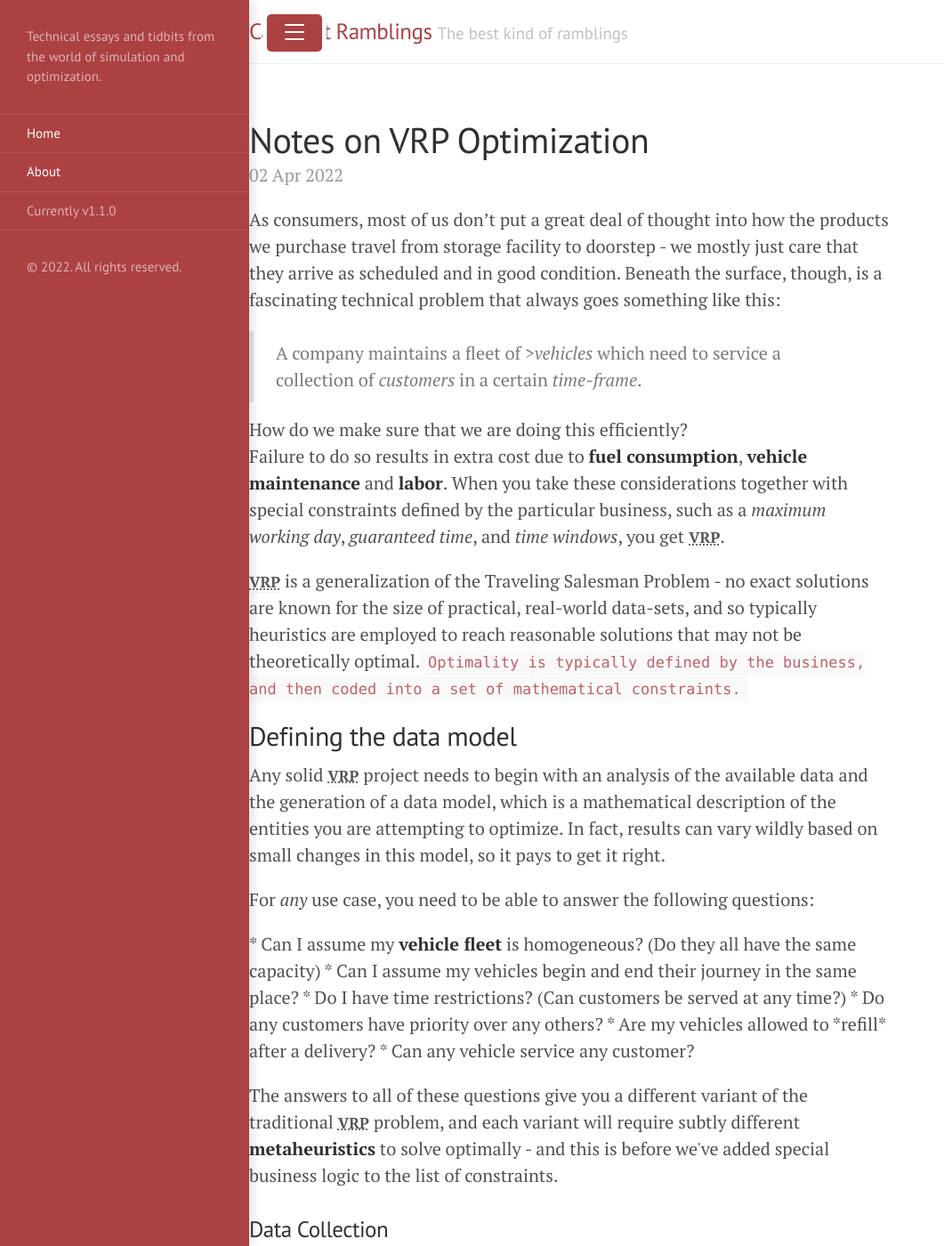
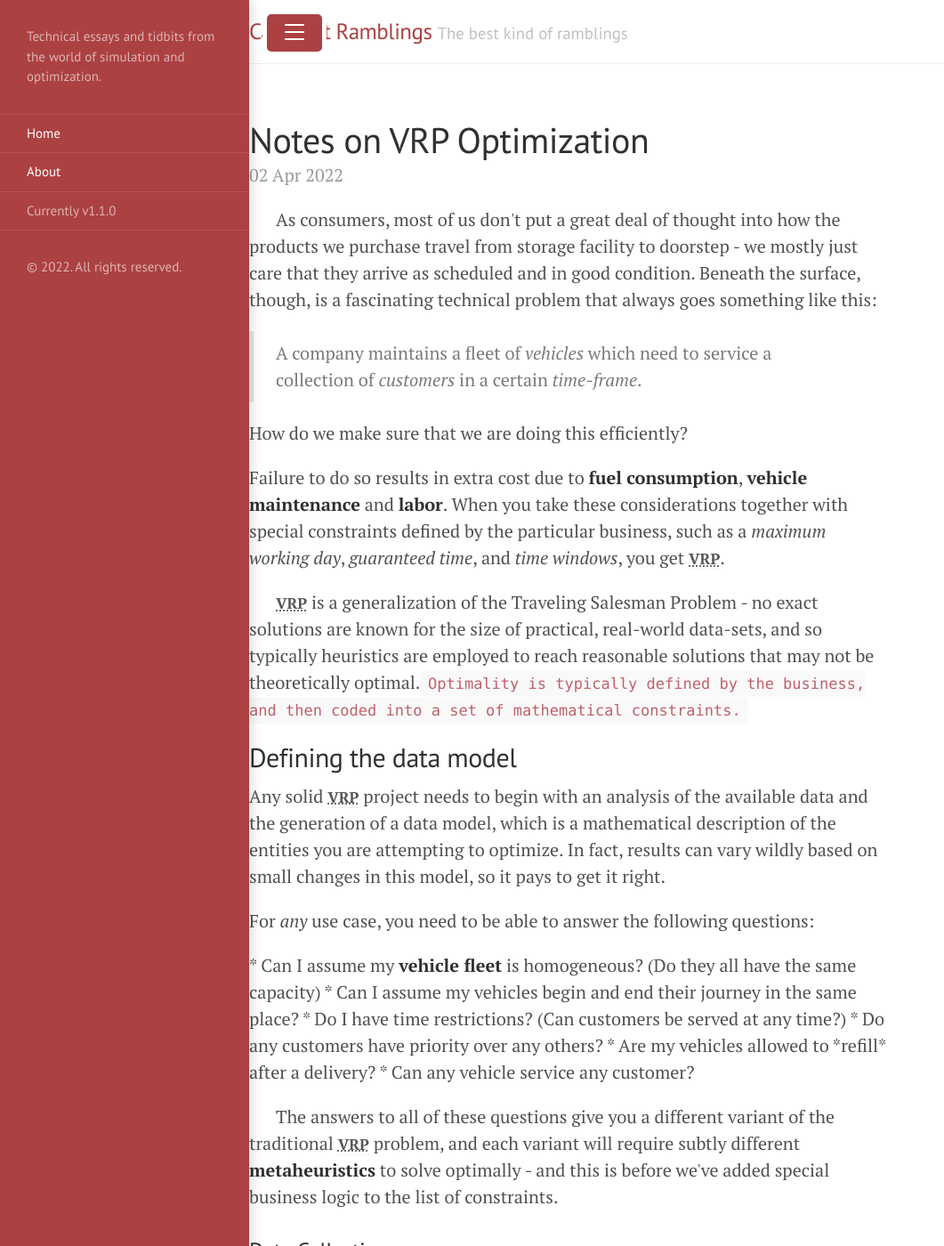
Before and after one commit to jamesneb/jamesneb.github.io, a Jekyll site: the page built from _posts/2022-04-02-notes_on_optimization.md, in a window 1280 px wide and 1400 px high. Shown: the whole window at 89% size, without its empty margins (0-1061 px from the left). Built offline with Jekyll 4.4.1, drawn with Linux system fonts in a browser that asks for light colours.

Commit message:
Adds formatting to 2022-04-02 paragraphs

```diff
--- a/_posts/2022-04-02-notes_on_optimization.md
+++ b/_posts/2022-04-02-notes_on_optimization.md
@@ -2,36 +2,39 @@
 layout: post
 title: Notes on VRP Optimization
 ---
-
-As consumers, most of us don't put a great deal of thought into how the products we purchase travel
+<p class="indent">
+ As consumers, most of us don't put a great deal of thought into how the products we purchase travel
 from storage facility to doorstep - we mostly just care that they arrive as scheduled and in good
 condition. Beneath the surface, though, is a fascinating technical problem that always goes
 something like this:
+</p>
 <p>
 <blockquote>
- A company maintains a fleet of <em>>vehicles</em> which need to service a collection of
+ A company maintains a fleet of <em>vehicles</em> which need to service a collection of
 <em>customers</em> in a certain <em>time-frame</em>.</blockquote>
-
+</p><p>
 How do we make sure that we are doing this efficiently?
+</p>
 <p>
 Failure to do so results in extra cost due to <strong>fuel consumption</strong>, <strong>vehicle maintenance</strong> and
 <strong>labor</strong>. When you take these considerations together with special constraints defined by the
 particular business, such as a <em>maximum working day</em>, <em>guaranteed time</em>, and <em>time windows</em>,
 you get <abbr title="Vehicle Routing Problem">VRP</abbr>.
+</p>
 
-<p>
+<p class="indent">
 <abbr title="Vehicle Routing Problem">VRP</abbr> is a generalization of the Traveling Salesman Problem - no exact solutions are known for the size
 of practical, real-world data-sets, and so typically heuristics are employed to reach reasonable
 solutions that may not be theoretically optimal.<code>Optimality is typically defined by the business,
 and then coded into a set of mathematical constraints.</code>
-<p>
+</p>
 
 <h2> Defining the data model</h2>
 <p>
 Any solid <abbr title="Vehicle Routing Problem">VRP</abbr> project needs to begin with an analysis of the available data and the generation of a
 data model, which is a mathematical description of the entities you are attempting to optimize. In
 fact, results can vary wildly based on small changes in this model, so it pays to get it right.
-<p>
+</p>
 For <em>any</em> use case, you need to be able to answer the following questions:
 <p>
 * Can I assume my <strong>vehicle fleet</strong> is homogeneous? (Do they all have the same capacity)
@@ -40,18 +43,19 @@ For <em>any</em> use case, you need to be able to answer the following questions
 * Do any customers have priority over any others?
 * Are my vehicles allowed to *refill* after a delivery?
 * Can any vehicle service any customer?
-<p>
+</p><p class="indent">
 The answers to all of these questions give you a different variant of the traditional <abbr
 title="Vehicle Routing Problem">VRP</abbr>
 problem, and each variant will require subtly different <strong>metaheuristics</strong> to solve optimally - and
 this is before we've added special business logic to the list of constraints.
+</p>
+<h3> Data Collection</h3>
 <p>
-<h3> Data Collection</h3>
 Additionally, you'll need to determine if the data you have available is sufficient for getting
 proper results from a solver. Geospatial data is notoriously noisy, and historical dispatches
 often contain traces of judgment errors on the part of the dispatcher, which will ruin A/B
 comparisons.
-<p>
+</p>
 For any <abbr title="Vehicle Routing Problem">VRP</abbr>, your dataset will have to be capable of supporting the following:
 <p>
 * Retrieving a geo-encodable address for every pickup and every delivery
@@ -59,24 +63,26 @@ For any <abbr title="Vehicle Routing Problem">VRP</abbr>, your dataset will have
 * Providing a vehicle count which is *mathematically capable* of servicing all of the requests
 * Providing a starting location for every vehicle (this can be the same for all vehicles)
 * Providing a total <strong>demand</strong> for each customer
+</p>
+<h4> A note on distance & time calculations</h4>
 <p>
-<h4> A note on distance & time calculations</h4>
-
 Getting trip times between points is <em>expensive</em>, and there are basically three ways to do it. One
 is to use a matrix api, which is the most expensive option. When the number of pickups and/or
 deliveries exceeds a threshold <code> x </code> (different for each provider), your costs will sky-rocket. The
 second option is not to encode the trip distances some other way (usually using the <strong>Pythagorean
 Theorem</strong>), which gives you an approximation which is reasonable more often than not, but cannot
 account for traffic and road networks. This is inexpensive, but brittle.
+</p>
 <p>
 The final option is to use whatever historical data you have to associate a trip time with a node.
 For instance, if you have data on repeat customers that indicates your vehicles will average <code> y</code>
 miles to travel to this customer's address, using this data inside a solver can sometimes be even
 more accurate than a time matrix.
+</p>
 <p>
 The problem with the final approach is that is difficult to isolate the trip time for a single
 customer from the circumstances that led to that trip time.Perhaps you are looking at a
 particularly busy day, or a combination of requests that put your trucks further from the delivery
 location than they would normally be.
-<p>
+</p>
 ** WORK IN PROGRESS**
--- a/public/css/poole.css
+++ b/public/css/poole.css
@@ -263,6 +263,16 @@ tbody tr:nth-child(odd) th {
   font-weight: 300;
 }
 
+/*
+ * Inent
+ *
+ * Defines a paragraph where the first line of text is indented
+ *
+ */
+
+.indent {
+  text-indent: 30px;
+}
 
 /*
  * Messages
```
